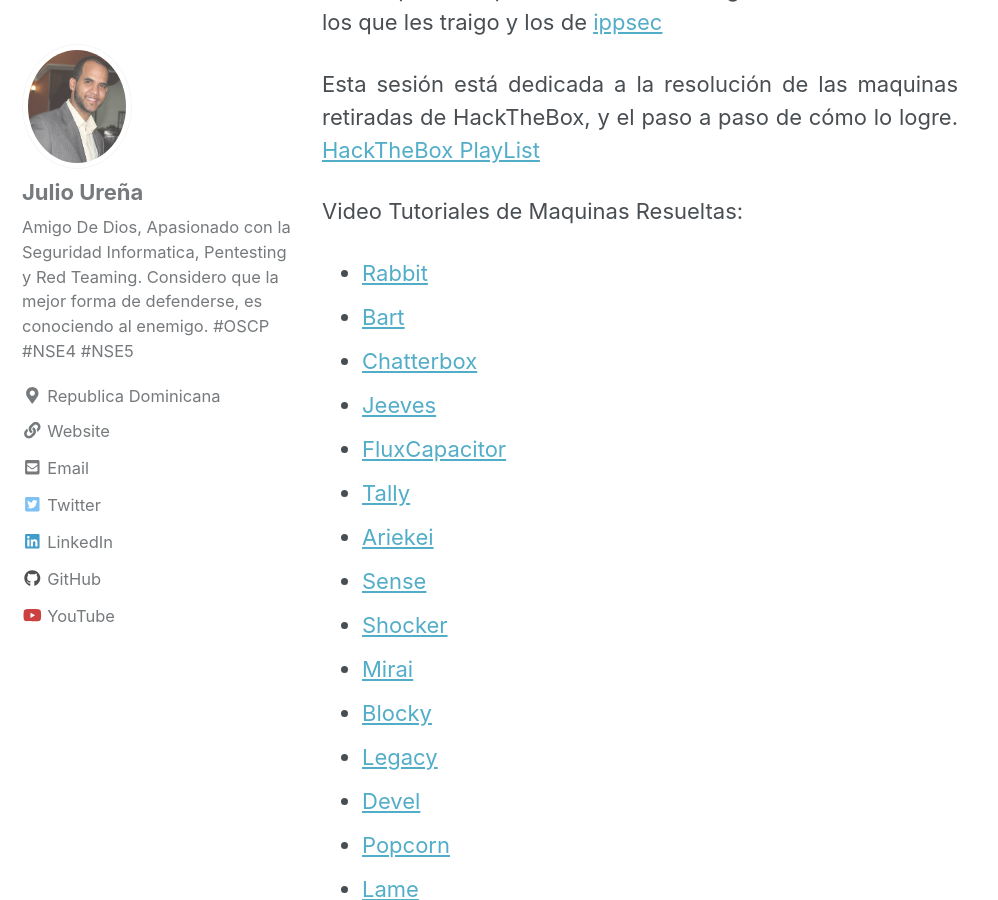
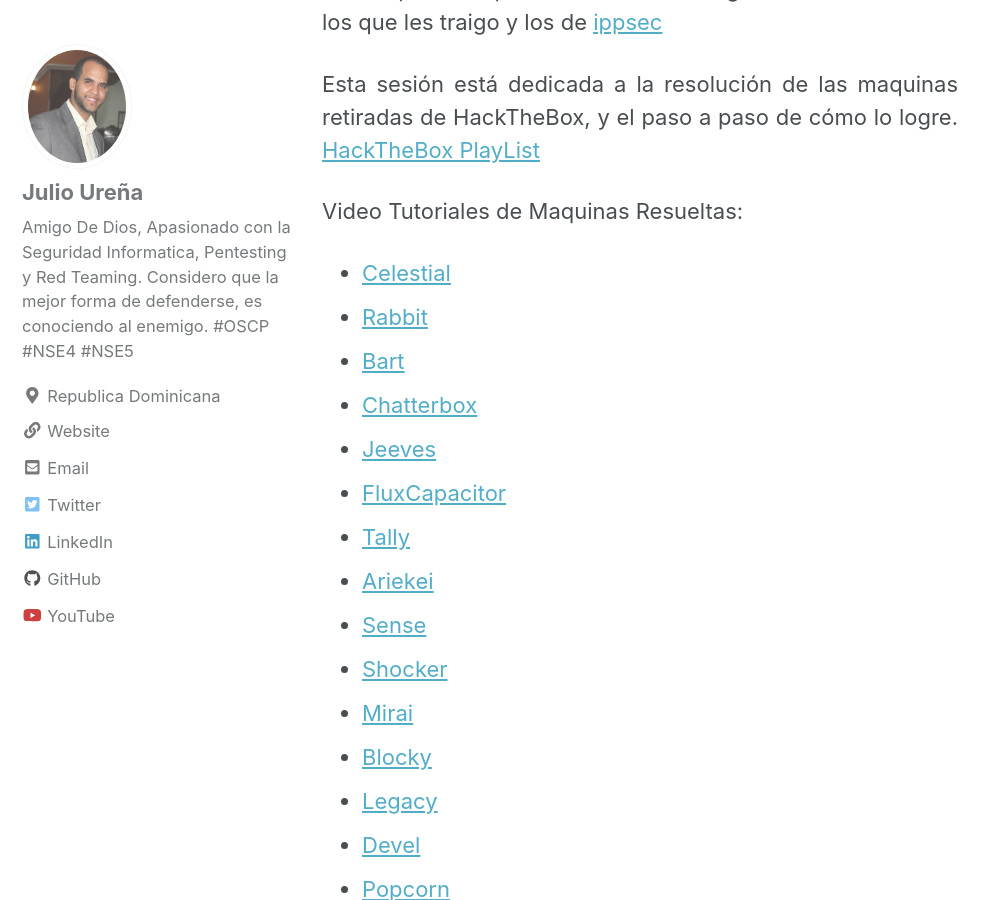
Before and after one commit to juliourena/juliourena.github.io, a Jekyll site: the page built from _posts/2018-6-19-HackTheBox.md, in a window 1280 px wide and 900 px high, scrolled down 487 px. Shown: the whole window, without its empty margins (0-998 px from the left). Built offline with Jekyll 4.4.1, drawn with Linux system fonts in a browser that asks for light colours; nearby versions of some CDN libraries.

Commit message:
added Celestial

```diff
--- a/_posts/2018-6-19-HackTheBox.md
+++ b/_posts/2018-6-19-HackTheBox.md
@@ -9,6 +9,7 @@ Esta sesión está dedicada a la resolución de las maquinas retiradas de HackTh
 [HackTheBox PlayList]( https://www.youtube.com/watch?v=wNdFMUpc-kM&list=PLXm1FM6zsxpAHycJ8-0pvEsJPYmddzQBJ)
 
 Video Tutoriales de Maquinas Resueltas:
+* [Celestial](https://youtu.be/6R4xX_SfSdA)
 * [Rabbit](https://youtu.be/8Kv61bs9OWs)
 * [Bart](https://youtu.be/nnqvCEUJxIc)
 * [Chatterbox](https://youtu.be/3KWlOqSREic)
```
